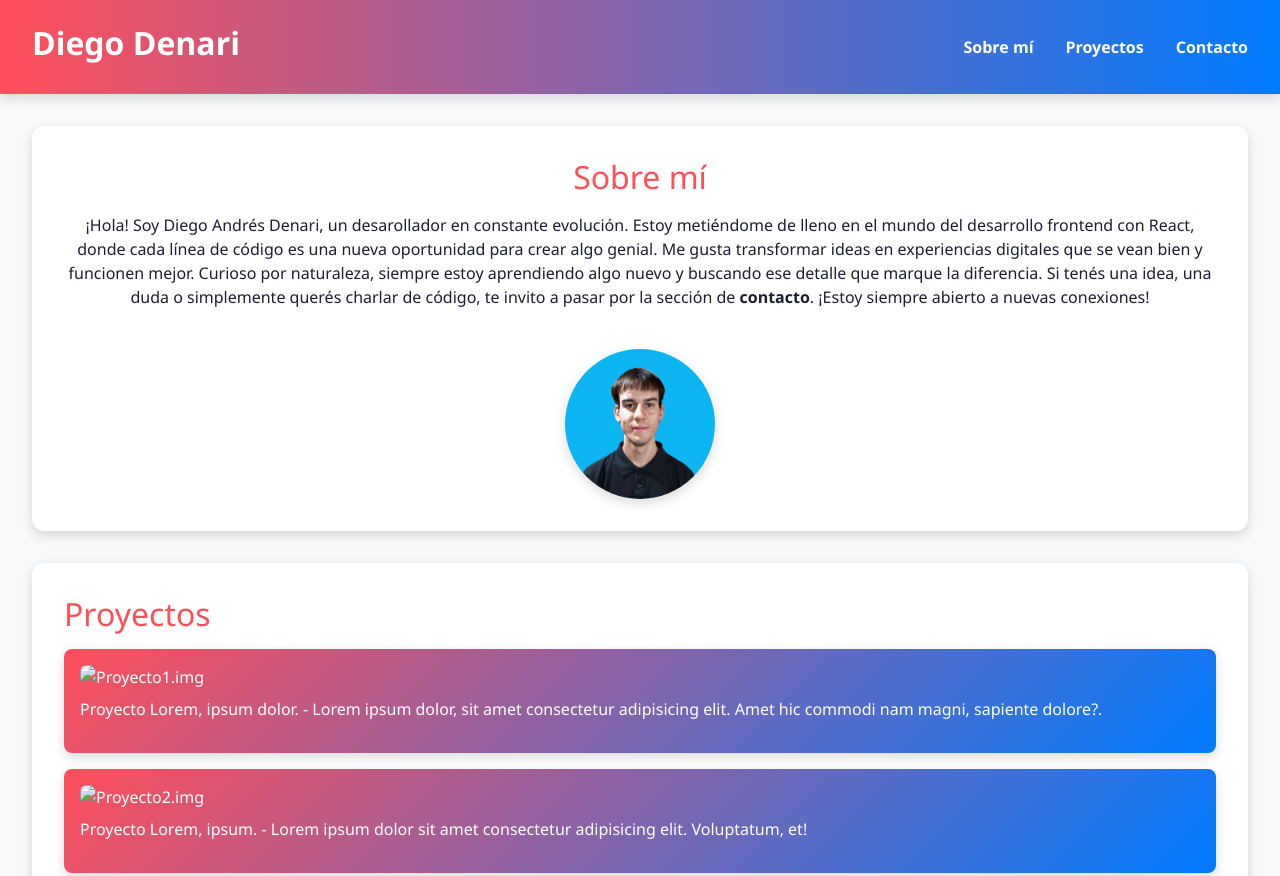
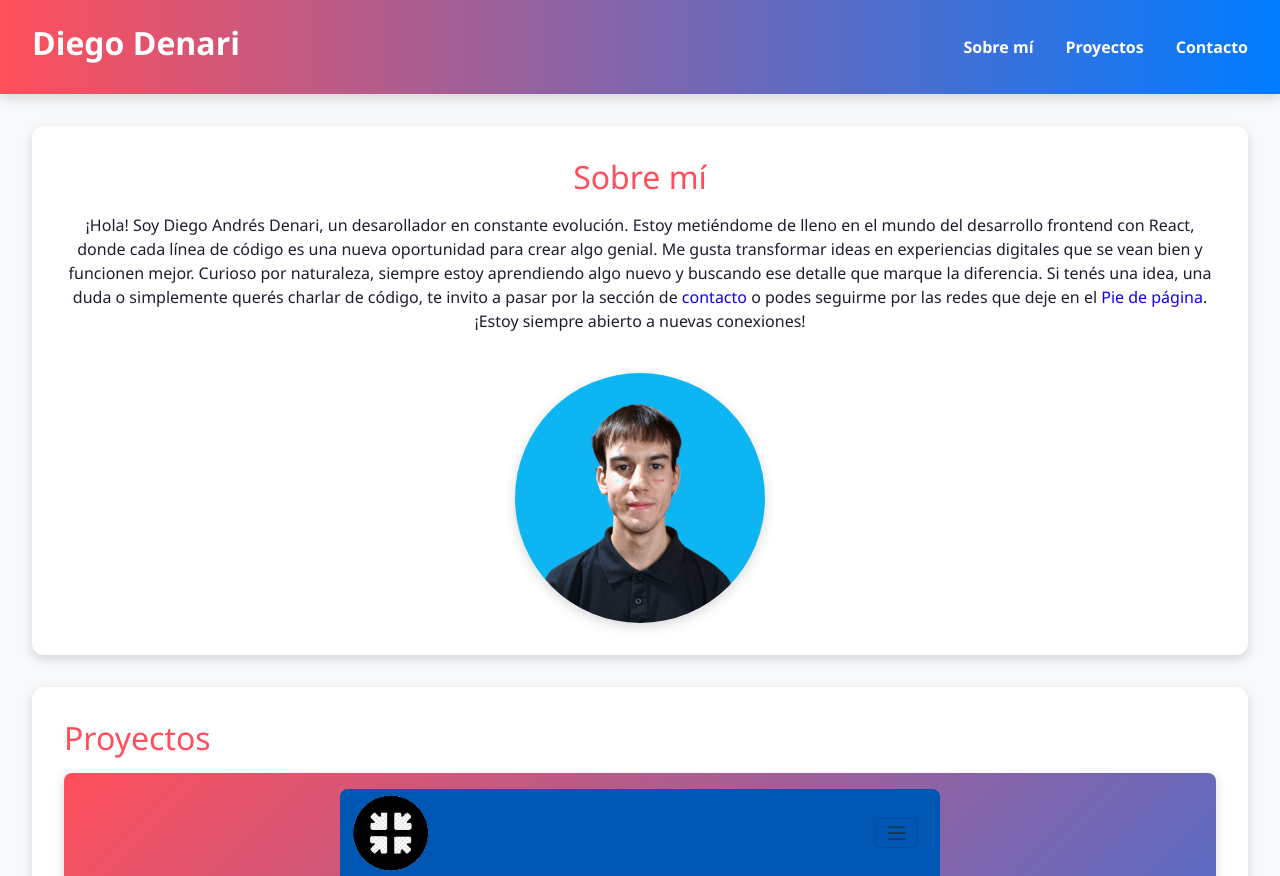
Before and after one commit to DiegoDenari/porfolioWEB, a plain HTML site: page index.html in a window 1280 px wide. Shown: the top 876 px of the page. Drawn offline with nearby package versions, Linux system fonts and the light colour scheme.

Commit message:
addfirstproject

```diff
--- a/code.js
+++ b/code.js
@@ -1 +1 @@
-console.log("Bienvenidos a mi portfolio Web !!!")
+console.log("Bienvenidoos a mi Portfolio Web.!!");
--- a/index.html
+++ b/index.html
@@ -24,19 +24,15 @@
       <h2>Sobre mí</h2>
       <p>¡Hola! Soy Diego Andrés Denari, un desarollador en constante evolución. Estoy metiéndome de lleno en el mundo del desarrollo frontend con React, donde cada línea de código es una nueva oportunidad para crear algo genial. Me gusta transformar ideas en experiencias digitales que se vean bien y funcionen mejor. Curioso por naturaleza, siempre estoy aprendiendo algo nuevo y buscando ese detalle que marque la diferencia.
 
-        Si tenés una idea, una duda o simplemente querés charlar de código, te invito a pasar por la sección de <a href="#contact"><b>contacto</b></a>. ¡Estoy siempre abierto a nuevas conexiones!</p>
+        Si tenés una idea, una duda o simplemente querés charlar de código, te invito a pasar por la sección de <a href="#contact">contacto</a> o podes seguirme por las redes que deje en el <a href="#footer">Pie de página</a>. ¡Estoy siempre abierto a nuevas conexiones!</p>
       <img src="./img/imagencv.png" alt="Diego Denari"class="profile-image">
     </section>
 
     <section id="projects">
       <h2>Proyectos</h2>
       <div class="project-card">
-        <img src="img/project1.jpg" alt="Proyecto1.img">
-        <p>Proyecto Lorem, ipsum dolor.  - Lorem ipsum dolor, sit amet consectetur adipisicing elit. Amet hic commodi nam magni, sapiente dolore?.</p>
-      </div>
-      <div class="project-card">
-        <img src="img/project2.jpg" alt="Proyecto2.img">
-        <p>Proyecto Lorem, ipsum. - Lorem ipsum dolor sit amet consectetur adipisicing elit. Voluptatum, et!</p>
+        <img src="img/paginaEcommmerce.png" alt="Proyecto1.img" class="project-image">
+        <p>Esta es mi primera página web estilo E-Commerce, creada con HTML y CSS en su mayoría, donde también practiqué SASS y diseño Responsive. Apliqué SEO On-Page para garantizar una manera orgánica de posicionarse en los motores de búsqueda sin pagar publicidad 😉 (no es funcional ya que todavía no tenía conocimientos de JavaScript para hacerla interactiva). Puedes ver mi perfil de <a href="https://github.com/DiegoDenari" target="_blank">GIT HUB</a> en donde encontrarás el repositorio de este proyecto, así como los proyectos en los que vaya trabajando.</p>
       </div>
     </section>
 
@@ -51,12 +47,12 @@
     </section>
   </main>
 
-  <footer class="site-footer">
+  <footer class="site-footer" id="footer">
     <div id="social-media">
      <a href="https://www.facebook.com/diego.denari.5/" target="_blank" aria-label="Facebook"><i class="bi bi-facebook"></i></a>
      <a href="https://www.instagram.com/diegodenari_/" target="_blank" aria-label="Instagram"><i class="bi bi-instagram"></i></a>
      <a href="https://www.linkedin.com/in/diegodenari1/" target="_blank" aria-label="LinkedIn"><i class="bi bi-linkedin"></i></a>
-     <a href="https://github.com" target="_blank" aria-label="GitHub"><i class="bi bi-github"></i></a>
+     <a href="https://github.com/DiegoDenari" target="_blank" aria-label="GitHub"><i class="bi bi-github"></i></a>
     </div>
     <p>&copy; 2025 Diego Denari. Todos los derechos reservados.</p>
   </footer>
--- a/styles.css
+++ b/styles.css
@@ -6,7 +6,7 @@
   --background-color: #F8F9FA;
   --white: #ffffff;
   --text-color: #1e1e2f;
-  --detail-color: #ffd65b;
+  --detail-color: #1000f7;
   --shadow: 0 4px 12px rgba(0, 0, 0, 0.15);
 }
 
@@ -22,7 +22,7 @@ body {
 
 a {
   text-decoration: none;
-  color: var(--text-color);
+  color: var(--detail-color);
 }
 
 /*------------HEADER------------*/
@@ -80,8 +80,8 @@ a {
 }
 
 .profile-image {
-  width: 150px;
-  height: 150px;
+  width: 250px;
+  height: 250px;
   border-radius: 50%;
   object-fit: cover;
   box-shadow: var(--shadow);
@@ -109,6 +109,7 @@ h2 {
   background: linear-gradient(135deg, var(--primary-color), var(--secondary-color));
   color: var(--white);
   padding: 1rem;
+  text-align: center;
   border-radius: 8px;
   margin-bottom: 1rem;
   box-shadow: var(--shadow);
@@ -123,7 +124,7 @@ h2 {
 
 
 .project-card img {
-  width: 100%;
+  width: 600px;
   height: auto;
   border-radius: 8px;
   margin-bottom: 0.5rem;
```
Also changed, not shown: img/paginaEcommmerce.png (added).
